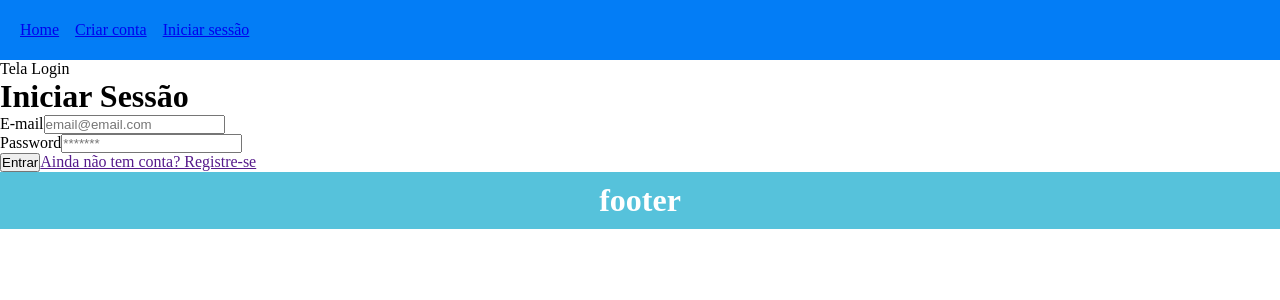
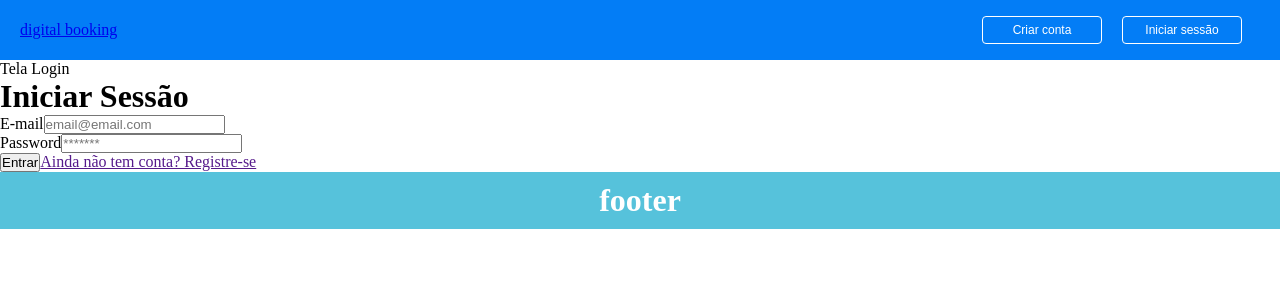
Before and after one commit to GabrielyPaz/projeto-integrador, a React (Vite) app: page /login in a window 1280 px wide. Shown: the top 300 px of the page. Built offline with nearby package versions, Linux system fonts and the light colour scheme.

Commit message:
ajustando o navbar

```diff
--- a/src/Components/NavBar/Navbar.jsx
+++ b/src/Components/NavBar/Navbar.jsx
@@ -4,18 +4,25 @@ import styles from "./Navbar.module.css";
 const Navbar = () => {
   return (
     <nav className={styles.navbar}>
+     <div>
+        <ul>
+        <li className={styles.item}>
+            <Link to="/">digital booking</Link>
+          </li>
+        </ul>
+     </div>
+
       <div className="navbar-login" id="navbar-login">
         <ul className={styles.list}>
-
-          <li className={styles.item}>
-            <Link to="/">Home</Link>
-          </li>
-
-          <li className={styles.item}>
-            <Link to="/register">Criar conta</Link>
+        <li className={styles.item}>
+            <Link to="/register">
+              <button className={styles.button}>Criar conta</button>
+            </Link>
           </li>
           <li className={styles.item}>
-            <Link to="/login">Iniciar sessão</Link>
+            <Link to="/login">
+              <button className={styles.button}>Iniciar sessão</button>
+            </Link>
           </li>
         </ul>
       </div>
--- a/src/Components/NavBar/Navbar.module.css
+++ b/src/Components/NavBar/Navbar.module.css
@@ -17,4 +17,26 @@
 
 .item {
     margin-right: 1em;
+    list-style: none;
 }
+
+.button {
+    background-color: #dde5eb00;
+    color: white;
+    border: 1px solid #ffffff;
+    border-radius: 4px;
+    width: 120px;
+    padding: 6px 10px;
+    text-align: center;
+    text-decoration: none;
+    display: inline-block;
+    font-size: 12px;
+    margin: 4px 2px;
+    cursor: pointer;
+    transition: all 0.3s ease;
+  }
+
+  .button:hover {
+    background-color: #4babf473;
+    color: white;
+  }
```
